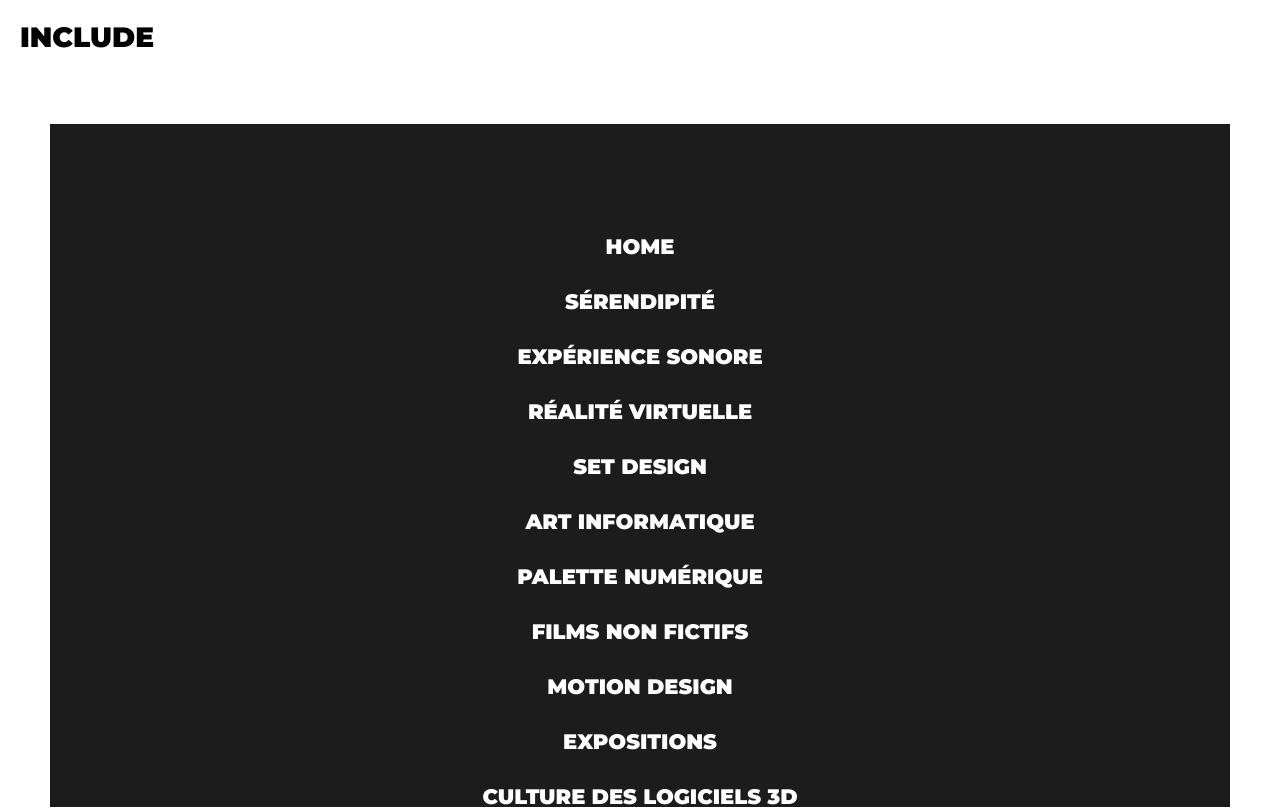
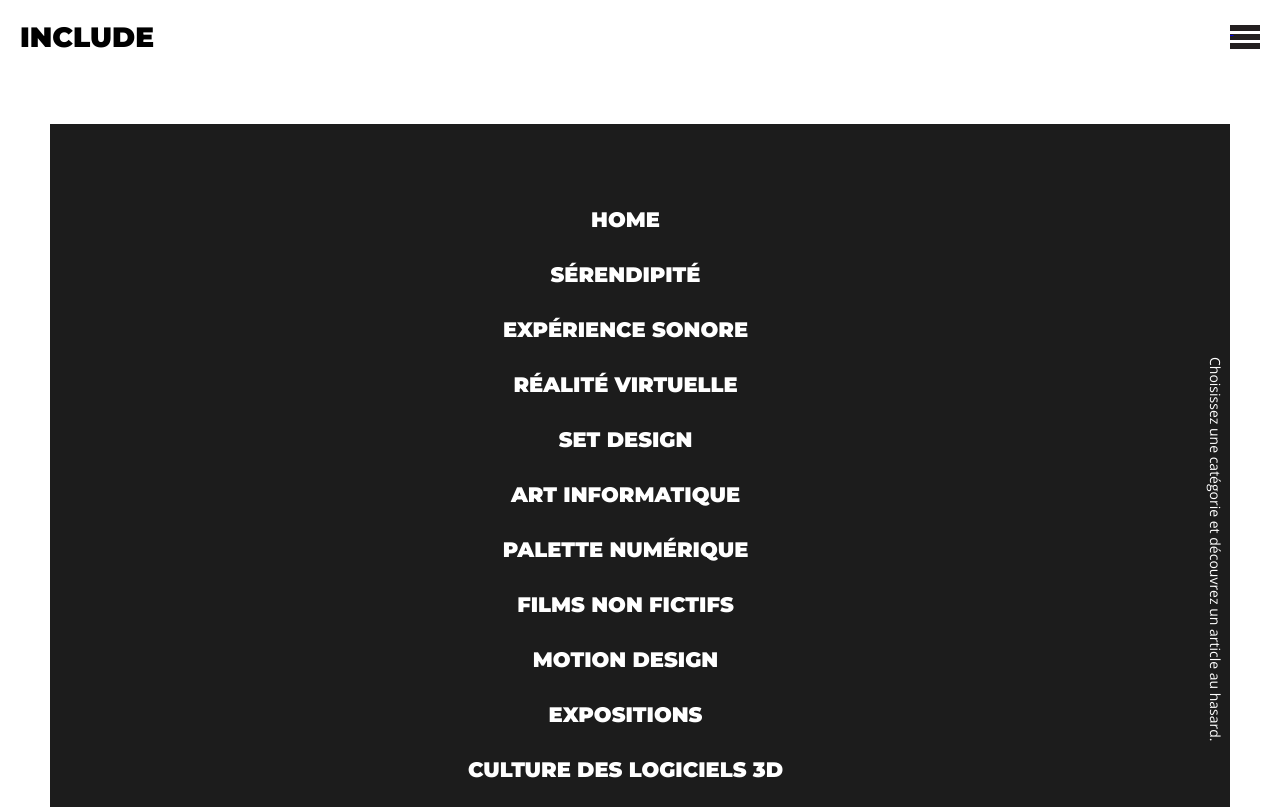
Before and after one commit to Ingenieur-Imac/includemagazine, a React (Create React App) app: page /menu in a window 1280 px wide. Shown: the top 807 px of the page. Built offline with nearby package versions, Linux system fonts and the light colour scheme; no server answers.

Commit message:
Add explanations on Menu page and add list of articles

```diff
--- a/src/App.js
+++ b/src/App.js
@@ -9,6 +9,7 @@ import {
 import Article from './components/Article'
 import MainArticle from './components/MainArticle'
 import Menu from './components/Menu'
+import ArticleList from './components/ArticleList'
 
 import burgerMenu from './assets/menu.svg'
 
@@ -31,6 +32,7 @@ class App extends Component {
               <Route exact path="/" component={MainArticle}/>
               <Route path="/article/:id" component={Article}/>
               <Route path="/menu" component={Menu}/>
+              <Route path="/article" component={ArticleList}/>
 
             </div>
           </div>
--- /dev/null
+++ b/src/components/ArticleList.js
@@ -0,0 +1,57 @@
+import React, { Component } from 'react';
+import Article from './Article'
+import MainArticle from './MainArticle'
+
+import './../css/App.css';
+import './../css/ArticleList.css';
+
+import { Link } from 'react-router-dom'
+
+
+
+
+class ArticleList extends Component {
+    constructor(props) {
+        super(props);
+        this.state = {
+            articles : []
+        };
+    }
+
+    componentDidMount() {
+        var _this = this;
+        fetch('http://2018.include.ingenieur-imac.fr/api/Controllers/getAllArticles.php', {
+        method: 'POST',
+        headers: {
+          'Accept': 'application/json, application/xml, text/plain, text/html, *.*',
+          'Content-Type': 'application/json; charset=utf-8'
+        },
+            dataType: 'JSON',
+            body: JSON.stringify(),
+        }).then(function(results) {
+            return results.json();
+        }).then(function(data){
+          console.log(data);
+            _this.setState({ articles : data})
+        });
+  }
+
+  render() {
+    return (
+      <div className="ArticleList scrollContent">
+          <ul>
+            <li><Link to="/Menu">Back</Link></li>
+              {this.state.articles.map(function(article, index) {
+                return <li key={index}>
+                        <Link to={`/article/${article.id}`}>
+                          {article.title}
+                        </Link>
+                      </li>;
+              })}
+          </ul>
+      </div>
+      );
+  }
+}
+
+export default ArticleList;
--- a/src/components/MainArticle.js
+++ b/src/components/MainArticle.js
@@ -22,12 +22,6 @@ class MainArticle extends Component {
 	            	<a id="resetBtn" href="#">Reset</a>
 	      			<a id="saveBtn" href="#">Save</a>
 	            </div>
-	            {/*<p id="explanations">
-	            	Lorem ipsum dolor sit amet, consectetur adipiscing elit, sed do eiusmod tempor incididunt ut labore et dolore magna aliqua.
-	            	Ut enim ad minim veniam, quis nostrud exercitation ullamco laboris nisi ut aliquip ex ea commodo consequat.
-	            	Duis aute irure dolor in reprehenderit in voluptate velit esse cillum dolore eu fugiat nulla pariatur.
-	            	Excepteur sint occaecat cupidatat non proident, sunt in culpa qui officia deserunt mollit anim id est laborum.
-	            </p>*/}
       		</div>
       	</div>
       	<h1 id="articleTitle"><Link to="/article/1">Serendipity</Link></h1>
--- a/src/components/Menu.js
+++ b/src/components/Menu.js
@@ -239,7 +239,8 @@ class Menu extends Component {
 
   render() {
     return (
-      <div className="Menu">
+      <div className="Menu scrollContentMenu">
+        <div className="list">
           <ul>
               <li><Link to="/">Home</Link></li>
               <li><Link to={`/article/${this.state.category1.id}`}>Sérendipité</Link></li>
@@ -253,7 +254,12 @@ class Menu extends Component {
               <li><Link to={`/article/${this.state.category9.id}`}>Expositions</Link></li>
               <li><Link to={`/article/${this.state.category10.id}`}>Culture des Logiciels 3D</Link></li>
               <li><Link to={`/article/${this.state.category11.id}`}>Direction Artistique</Link></li>
+              <li><Link to="/article">Tous les articles</Link></li>
           </ul>
+          </div>
+          <div class="explanations">
+            Choisissez une catégorie et découvrez un article au hasard.
+          </div>
       </div>
       );
 }
--- a/src/css/App.css
+++ b/src/css/App.css
@@ -29,8 +29,8 @@ header .titleMagazine a {
 }
 
 nav{
-  /*display: flex;*/
-  display: none;
+  display: flex;
+  /*display: none;*/
   padding: 20px;
   background-color: white;
 }
--- /dev/null
+++ b/src/css/ArticleList.css
@@ -0,0 +1,39 @@
+.ArticleList {
+	background-color: #1C1C1C;
+	width: calc(100% - 100px);
+	height: calc(100% - 100px);
+	margin: 50px;
+	display: flex;
+}
+
+.ArticleList ul {
+  text-align: center;
+  margin: auto 0;
+  width: 100%;
+}
+
+.ArticleList ul li {
+	list-style: none;
+	padding: 15px;
+}
+
+.ArticleList ul li a {
+	font-family: 'Montserrat';
+	font-weight: bold;
+	text-decoration: none;
+	text-transform: uppercase;
+	color: white;
+	font-size: 1.5em;
+}
+
+.ArticleList ul li a:hover {
+	padding-bottom: 10px;
+	border-bottom: white 1px solid;
+}
+
+@media screen and (max-device-width: 800px){
+
+  .containerNav .ArticleList {
+    padding: 75px 0 75px 0;
+  }
+}
--- a/src/css/Menu.css
+++ b/src/css/Menu.css
@@ -4,6 +4,14 @@
 	height: calc(100% - 100px);
 	margin: 50px;
 	display: flex;
+	display: -ms-flexbox;
+	display: -webkit-flex;
+
+	-ms-flex-align: center;
+	-webkit-align-items: center;
+	-webkit-box-align: center;
+
+	align-items: center;
 }
 
 .Menu ul {
@@ -31,6 +39,20 @@
 	border-bottom: white 1px solid;
 }
 
+.Menu.scrollContentMenu .list {
+	width: 100%;
+	padding: 0;
+}
+
+.Menu.scrollContentMenu .explanations {
+	text-orientation: sideways;
+  writing-mode: vertical-rl;
+  color: #FFF;
+  padding: 5px;
+  font-family: "Open Sans";
+  text-align: center;
+}
+
 @media screen and (max-device-width: 800px){
 
   .containerNav .Menu {
```
